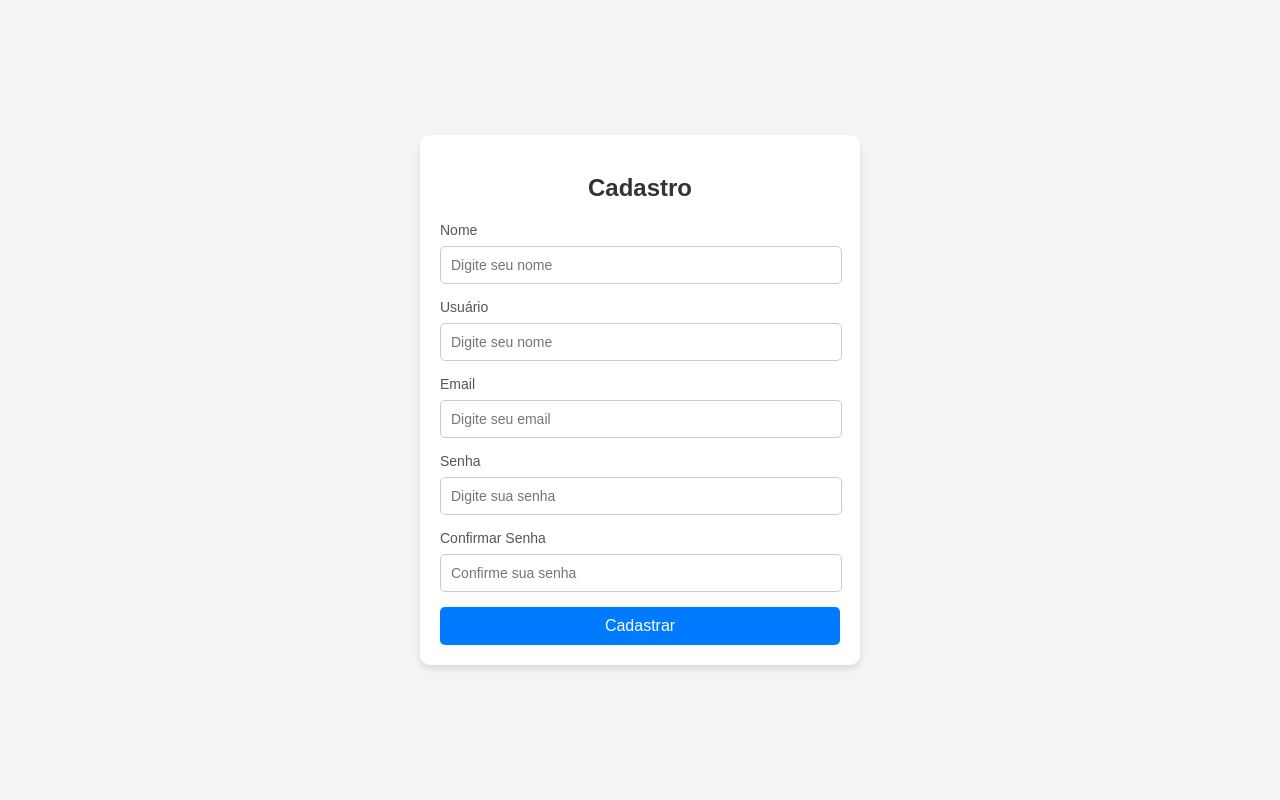
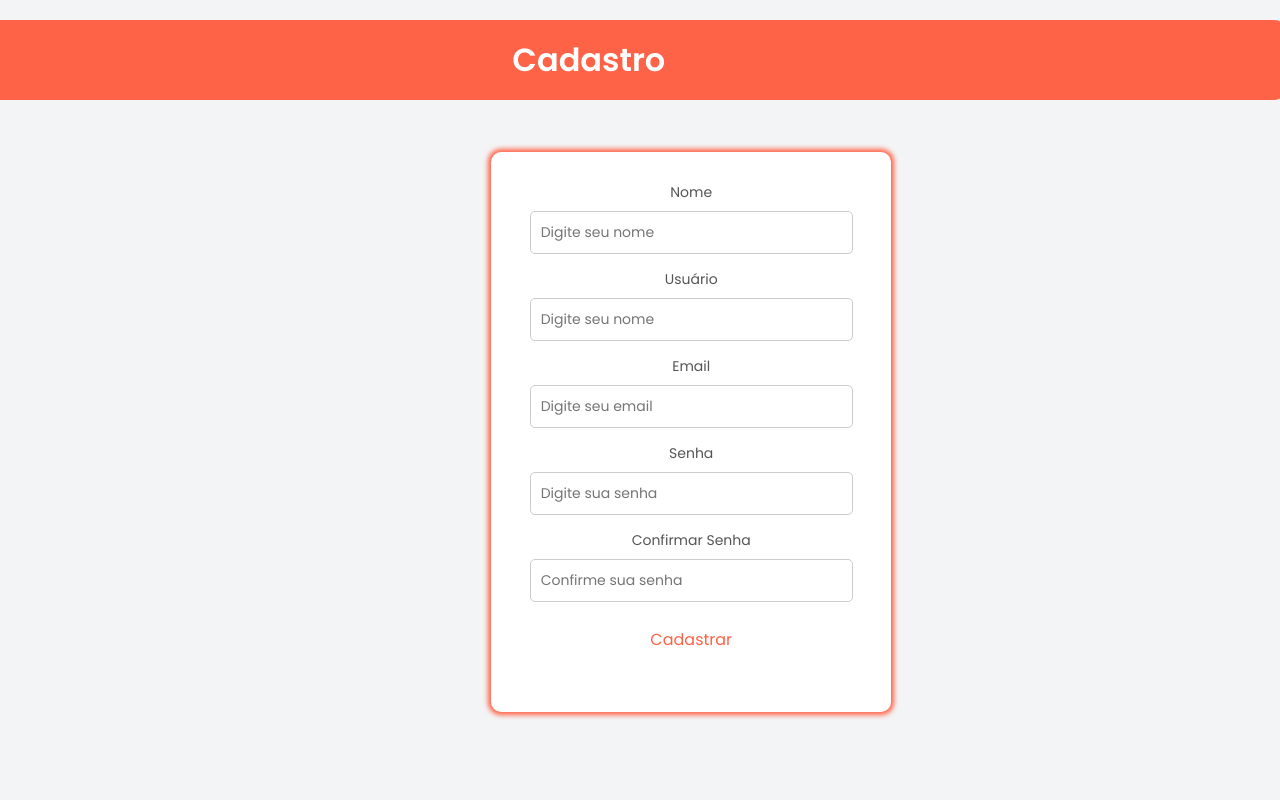
Before and after one commit to y123yuri/Projeto-Full-Stack-Orienta-o-a-objetos, a Flask app: page /cadastro in a window 1280 px wide. Run offline with Flask 3, Linux system fonts and the light colour scheme.

Commit message:
pagina de login e cadastro
Paginas padronizadas e botões de "esqueceu a senha" e "não tem cadastro funcionando"

```diff
--- a/Projeto/app/static/css/cadastro.css
+++ b/Projeto/app/static/css/cadastro.css
@@ -1,27 +1,46 @@
-body {
-    font-family: Arial, sans-serif;
-    background-color: #f3f4f6;
+@charset "UTF-8";
+@import url("https://fonts.googleapis.com/css2?family=Poppins:wght@300;400;600&display=swap");
+
+* {
   margin: 0;
   padding: 0;
+  box-sizing: border-box;
+  font-family: "Poppins", sans-serif;
+}
+
+body {
+  background-color: #f3f4f6;
   display: flex;
   justify-content: center;
   align-items: center;
   height: 100vh;
 }
+#box_titulo {
+  display: flex;
+  justify-content: center;
+  align-items: center;
+  background-color: #ff6347;
+  color: #ffffff;
+  height: 5em;
+  width: 87em;
+  margin-top: -42.5em;
+  margin-left: -31em;
+  border-radius: 10px;
+  font-weight: bold;
+}
 
 .form-container {
+  position: relative;
+  justify-content: center;
   background-color: #ffffff;
-    padding: 20px;
+  height: 35em;
+  width: 25em;
+  margin-top: 5%;
+  margin-left: -62%;
+  text-align: center;
   border-radius: 10px;
-    box-shadow: 0 4px 6px rgba(0, 0, 0, 0.1);
-    width: 100%;
-    max-width: 400px;
-}
-
-h2 {
-    text-align: center;
-    margin-bottom: 20px;
-    color: #333;
+  box-shadow: 0px 0px 5px 3px #ff6347;
+  padding: 30px;
 }
 
 label {
@@ -48,17 +67,18 @@ input:focus {
 
 button {
   width: 100%;
-    background-color: #007bff;
-    color: white;
+  background-color: #ffffff;
+  color: #ff6347;
   border: none;
   padding: 10px;
-    border-radius: 5px;
+  border-radius: 15px;
   font-size: 16px;
   cursor: pointer;
 }
 
 button:hover {
-    background-color: #0056b3;
+  background-color: #ff6347;
+  color: #ffffff;
 }
 
 .erro-mensagem {
--- a/Projeto/app/templates/cadastro.html
+++ b/Projeto/app/templates/cadastro.html
@@ -1,12 +1,12 @@
 <!DOCTYPE html>
 <html lang="pt-br">
   <head>
-    <meta charset="UTF-8">
-    <meta name="viewport" content="width=device-width, initial-scale=1.0">
+    <meta charset="UTF-8" />
+    <meta name="viewport" content="width=device-width, initial-scale=1.0" />
     <title>Cadastro</title>
-    <link rel="stylesheet" href="{{ url_for('static', filename='css/cadastro.css') }}">
-
-
+    <link
+      rel="stylesheet"
+      href="{{ url_for('static', filename='css/cadastro.css') }}" />
 
     <script>
       // Função para exibir o alert com base na mensagem do backend
@@ -14,43 +14,62 @@
         alert(message);
       }
     </script>
-
-
-
   </head>
   <body>
-    {% with messages = get_flashed_messages(with_categories=true) %}
-            {% if messages %}
+    {% with messages = get_flashed_messages(with_categories=true) %} {% if
+    messages %}
     <script>
       // Mostra o popup com a mensagem recebida
       {% for category, message in messages %}
           showPopup("{{ message }}");
       {% endfor %}
     </script>
-            {% endif %}
-        {% endwith %}
+    {% endif %} {% endwith %}
 
-
-
-
-
+    <div id="box_titulo">
+      <h1>Cadastro</h1>
+    </div>
     <div class="form-container">
-        <h2>Cadastro</h2>
       <form id="cadastroForm" method="POST" action="/cadastro">
         <label for="nome">Nome</label>
-            <input type="text" id="nome" name="nome" placeholder="Digite seu nome" required>
+        <input
+          type="text"
+          id="nome"
+          name="nome"
+          placeholder="Digite seu nome"
+          required />
 
         <label for="nome">Usuário</label>
-            <input type="text" id="usuario" name="usuario" placeholder="Digite seu nome" required>
+        <input
+          type="text"
+          id="usuario"
+          name="usuario"
+          placeholder="Digite seu nome"
+          required />
 
         <label for="email">Email</label>
-            <input type="email" id="email" name="email" placeholder="Digite seu email" required>
+        <input
+          type="email"
+          id="email"
+          name="email"
+          placeholder="Digite seu email"
+          required />
 
         <label for="senha">Senha</label>
-            <input type="password" id="senha" name="senha" placeholder="Digite sua senha" required>
+        <input
+          type="password"
+          id="senha"
+          name="senha"
+          placeholder="Digite sua senha"
+          required />
 
         <label for="confirmaSenha">Confirmar Senha</label>
-            <input type="password" id="confirmaSenha" name="confirmaSenha" placeholder="Confirme sua senha" required>
+        <input
+          type="password"
+          id="confirmaSenha"
+          name="confirmaSenha"
+          placeholder="Confirme sua senha"
+          required />
 
         <button type="submit">Cadastrar</button>
       </form>
```
Also changed, not shown: Projeto/app/static/css/login.css (+45 -16 lines), Projeto/app/static/css/restaurante.css (+5 -4 lines), Projeto/app/templates/login.html (+10 -2 lines), Projeto/app/templates/restaurante.html (+16 -11 lines). Lines whose indentation alone changed are shown as unchanged.
